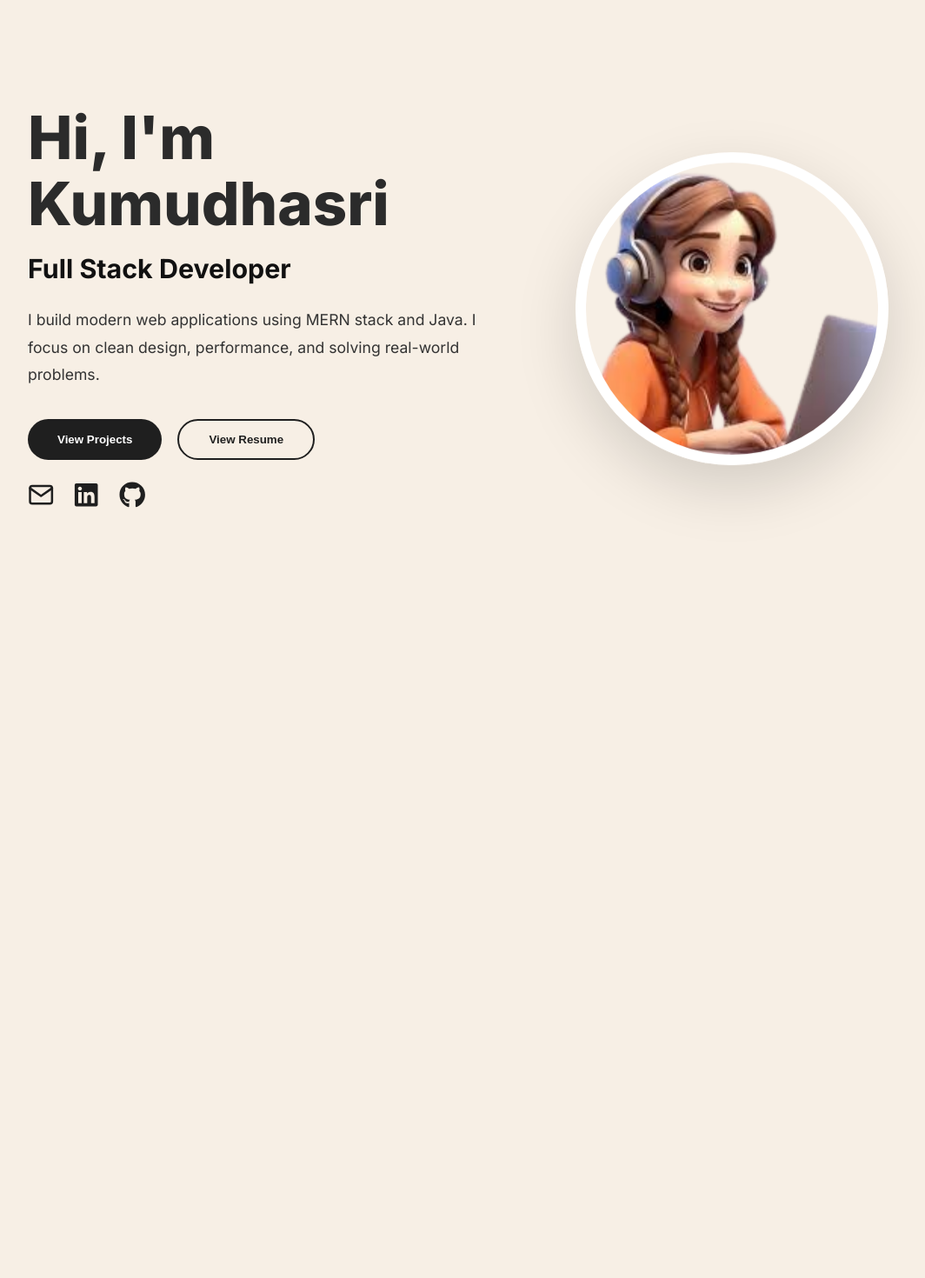
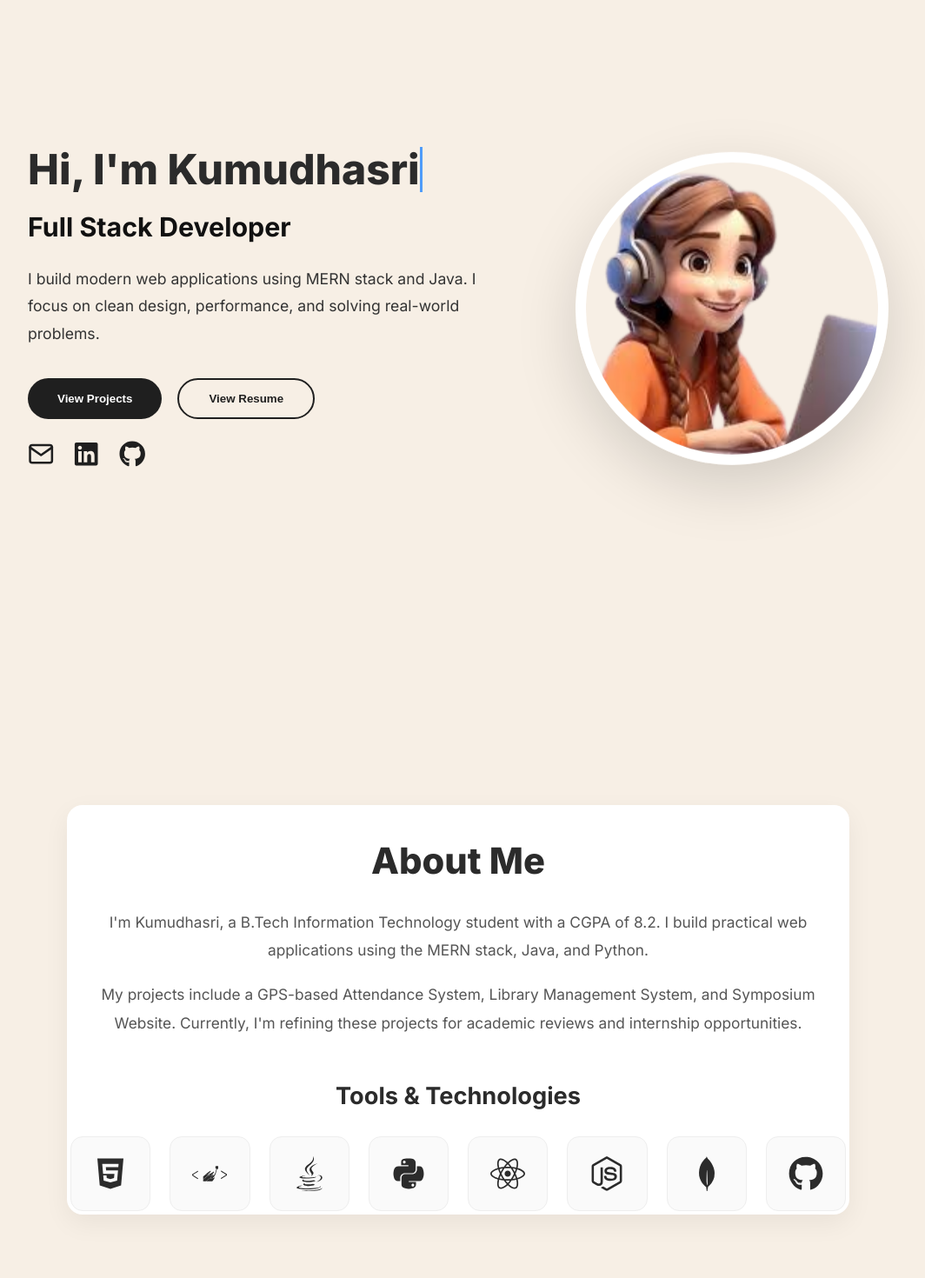
Before and after one commit to kumudha2029/Portfolio, a React (Vite) app: page / in a window 1280 px wide. Shown: the part 80-1550 px from the top of the page at 87% size, without its empty margins (113-1177 px from the left). Before the commit the page ends 800 px from the top, so only its background shows below. Built offline with nearby package versions, Linux system fonts and the light colour scheme.

Commit message:
FINAL HOST

```diff
--- a/src/App.jsx
+++ b/src/App.jsx
@@ -1,40 +1,74 @@
+import { createGlobalStyle } from "styled-components";
 import { Routes, Route } from "react-router-dom";
-import { createGlobalStyle } from "styled-components";
 
+import Navbar from "./components/Navbar";
 import Home from "./components/Home";
-import Navbar from "./components/Navbar";
 import About from "./components/About";
+import Projects from "./components/Projects";
 import Certifications from "./components/Certifications";
-import Projects from "./components/Projects";
 import Resume from "./components/Resume";
-
-/* ---------- GLOBAL STYLE (ONLY HERE) ---------- */
+import FadeInSection from "./components/FadeInSection";
 
 const GlobalStyle = createGlobalStyle`
+  html {
+    scroll-behavior: smooth;
+  }
+
   body {
     margin: 0;
     font-family: "Inter", sans-serif;
-    background: #f7efe5;   /* Cream background everywhere */
+    background: #f7efe5;
     color: #2b2b2b;
   }
 
   * {
     box-sizing: border-box;
   }
+
+  #about,
+  #projects,
+  #certifications {
+    padding: 120px 0;
+  }
 `;
+
+function MainPage() {
+  return (
+    <>
+      <Navbar />
+
+      <section id="home">
+        <Home />
+      </section>
+
+      <section id="about">
+        <FadeInSection>
+          <About />
+        </FadeInSection>
+      </section>
+
+      <section id="projects">
+        <FadeInSection>
+          <Projects />
+        </FadeInSection>
+      </section>
+
+      <section id="certifications">
+        <FadeInSection>
+          <Certifications />
+        </FadeInSection>
+      </section>
+    </>
+  );
+}
 
 function App() {
   return (
     <>
       <GlobalStyle />
-      <Navbar />
       <Routes>
-        <Route path="/" element={<Home />} />
-        <Route path="/Home" element={<Home />} />
-        <Route path="/About" element={<About />} />
-        <Route path="/Certifications" element={<Certifications />} />
-        <Route path="/Projects" element={<Projects />} />
-        <Route path="/Resume" element={<Resume />} />
+        <Route path="/" element={<MainPage />} />
+        <Route path="/resume" element={<Resume />} />
       </Routes>
     </>
   );
--- /dev/null
+++ b/src/components/FadeInSection.jsx
@@ -0,0 +1,47 @@
+import { useEffect, useRef, useState } from "react";
+import styled from "styled-components";
+
+const Wrapper = styled.div`
+  opacity: ${({ isVisible }) => (isVisible ? 1 : 0)};
+  transform: ${({ isVisible, direction }) =>
+    isVisible
+      ? "translateY(0) scale(1)"
+      : direction === "left"
+      ? "translateX(-60px) scale(0.95)"
+      : direction === "right"
+      ? "translateX(60px) scale(0.95)"
+      : "translateY(60px) scale(0.95)"};
+  filter: ${({ isVisible }) => (isVisible ? "blur(0px)" : "blur(6px)")};
+  transition: all 0.9s cubic-bezier(0.23, 1, 0.32, 1);
+  will-change: transform, opacity;
+`;
+
+function FadeInSection({ children, direction = "up" }) {
+  const domRef = useRef(null);
+  const [isVisible, setVisible] = useState(false);
+
+  useEffect(() => {
+    const observer = new IntersectionObserver(
+      ([entry]) => {
+        if (entry.isIntersecting) {
+          setVisible(true);
+        }
+      },
+      { threshold: 0.25 }
+    );
+
+    if (domRef.current) {
+      observer.observe(domRef.current);
+    }
+
+    return () => observer.disconnect();
+  }, []);
+
+  return (
+    <Wrapper ref={domRef} isVisible={isVisible} direction={direction}>
+      {children}
+    </Wrapper>
+  );
+}
+
+export default FadeInSection;
--- a/src/components/Home.jsx
+++ b/src/components/Home.jsx
@@ -55,25 +55,33 @@ const Hero = styled.section`
 const Left = styled.div`
   max-width: 540px;
 `;
+const typing = keyframes`
+  from { max-width: 0 }
+  to { max-width: 18ch }
+`;
 
-/* ---------- TEXT ---------- */
+const blink = keyframes`
+  0%, 100% { border-color: transparent; }
+  50% { border-color: #4f9cf9; }
+`;
 
 const Name = styled.h1`
-  font-size: 4.3rem;
+  font-size: 3rem;
   font-weight: 900;
   margin: 0;
   line-height: 1.1;
-  animation: ${fadeUp} 0.8s ease forwards;
 
-  @media (max-width: 900px) {
-    font-size: 3rem;
-  }
+  display: inline-block;
+  white-space: nowrap;
+  overflow: hidden;
 
-  @media (max-width: 500px) {
-    font-size: 2.3rem;
-  }
+  border-right: 3px solid #4f9cf9;
+
+  max-width: 0;
+  animation:
+    ${typing} 2s steps(18, end) forwards,
+    ${blink} 0.8s step-end infinite;
 `;
-
 const RoleBadge = styled.h2`
   font-size: 1.9rem;
   font-weight: 700;
@@ -123,6 +131,7 @@ const PrimaryButton = styled.button`
 const OutlineButton = styled.button`
   padding: 14px 34px;
   border-radius: 50px;
+  border-radius: 50px;
   border: 2px solid #1f1f1f;
   background: transparent;
   color: #1f1f1f;
@@ -170,15 +179,9 @@ const ImageWrapper = styled.div`
   overflow: hidden;
   border: 12px solid white;
   box-shadow: 0 25px 70px rgba(0,0,0,0.15);
-
   animation:
     ${fadeInScale} 1.2s ease forwards,
-    ${float} 6s ease-in-out infinite;
-
-  @media (max-width: 900px) {
-    width: 270px;
-    height: 270px;
-  }
+    ${float} 2s ease-in-out infinite;
 `;
 
 const ProfileImage = styled.img`
@@ -191,6 +194,13 @@ const ProfileImage = styled.img`
 
 function Home() {
   const navigate = useNavigate();
+
+  const scrollToSection = (id) => {
+    const section = document.getElementById(id);
+    if (section) {
+      section.scrollIntoView({ behavior: "smooth" });
+    }
+  };
 
   return (
     <Hero>
@@ -205,17 +215,17 @@ function Home() {
         </Description>
 
         <ButtonGroup>
-          <PrimaryButton onClick={() => navigate("/Projects")}>
+          <PrimaryButton onClick={() => scrollToSection("projects")}>
             View Projects
           </PrimaryButton>
 
-          <OutlineButton onClick={() => navigate("/Resume")}>
+          <OutlineButton onClick={() => navigate("/resume")}>
             View Resume
           </OutlineButton>
         </ButtonGroup>
 
         <ContactIcons>
-          <IconLink href="mailto:kumudha2920@gmail.com">
+          <IconLink href="mailto:kumudha2920@gmail.com" aria-label="Email">
             <FiMail />
           </IconLink>
 
@@ -223,6 +233,7 @@ function Home() {
             href="https://www.linkedin.com/in/kumudhasribalaji/"
             target="_blank"
             rel="noopener noreferrer"
+            aria-label="LinkedIn"
           >
             <FaLinkedin />
           </IconLink>
@@ -231,6 +242,7 @@ function Home() {
             href="https://github.com/kumudha2029"
             target="_blank"
             rel="noopener noreferrer"
+            aria-label="GitHub"
           >
             <FaGithub />
           </IconLink>
@@ -238,7 +250,7 @@ function Home() {
       </Left>
 
       <ImageWrapper>
-        <ProfileImage src="/girllaptop.png" alt="profile" />
+        <ProfileImage src="/girllaptop.png" alt="Kumudhasri profile" />
       </ImageWrapper>
     </Hero>
   );
--- a/src/components/Navbar.jsx
+++ b/src/components/Navbar.jsx
@@ -17,7 +17,7 @@ const NavBarContainer = styled.nav`
   align-items: center;
 `;
 
-/* ---------- LOGO SECTION ---------- */
+/* ---------- LOGO ---------- */
 
 const LogoWrapper = styled.div`
   display: flex;
@@ -71,9 +71,37 @@ const NavList = styled.ul`
 
 const NavItem = styled.li``;
 
-/* ---------- LINK ---------- */
+/* ---------- LINKS ---------- */
 
-const StyledLink = styled(NavLink)`
+const ScrollLink = styled.a`
+  color: #ffffff;
+  text-decoration: none;
+  font-weight: 500;
+  font-size: 1.05rem;
+  position: relative;
+  transition: 0.3s ease;
+
+  &:hover {
+    color: #61aede;
+  }
+
+  &::after {
+    content: "";
+    position: absolute;
+    left: 0;
+    bottom: -4px;
+    height: 2px;
+    width: 0%;
+    background: #61aede;
+    transition: width 0.3s ease;
+  }
+
+  &:hover::after {
+    width: 100%;
+  }
+`;
+
+const RouteLink = styled(NavLink)`
   color: #ffffff;
   text-decoration: none;
   font-weight: 500;
@@ -89,7 +117,6 @@ const StyledLink = styled(NavLink)`
     color: #61aede;
   }
 
-  /* Smooth underline */
   &::after {
     content: "";
     position: absolute;
@@ -107,7 +134,7 @@ const StyledLink = styled(NavLink)`
   }
 `;
 
-/* ---------- MOBILE MENU ICON ---------- */
+/* ---------- MOBILE ICON ---------- */
 
 const MenuIcon = styled.div`
   display: none;
@@ -127,45 +154,40 @@ function Navbar() {
 
   return (
     <NavBarContainer>
-
-      {/* Logo Section */}
       <LogoWrapper>
         <LogoCircle>K</LogoCircle>
         <LogoText>Kumudhasri</LogoText>
       </LogoWrapper>
 
-      {/* Mobile Menu Icon */}
       <MenuIcon onClick={() => setOpen(!open)}>
         {open ? <FaTimes /> : <FaBars />}
       </MenuIcon>
 
-      {/* Navigation Links */}
       <NavList open={open}>
         <NavItem>
-          <StyledLink to="/Home" onClick={() => setOpen(false)}>
+          <ScrollLink href="#home" onClick={() => setOpen(false)}>
             Home
-          </StyledLink>
+          </ScrollLink>
         </NavItem>
 
         <NavItem>
-          <StyledLink to="/About" onClick={() => setOpen(false)}>
+          <ScrollLink href="#about" onClick={() => setOpen(false)}>
             About
-          </StyledLink>
+          </ScrollLink>
         </NavItem>
 
         <NavItem>
-          <StyledLink to="/Projects" onClick={() => setOpen(false)}>
+          <ScrollLink href="#projects" onClick={() => setOpen(false)}>
             Projects
-          </StyledLink>
+          </ScrollLink>
         </NavItem>
 
         <NavItem>
-          <StyledLink to="/Certifications" onClick={() => setOpen(false)}>
+          <ScrollLink href="#certifications" onClick={() => setOpen(false)}>
             Certifications
-          </StyledLink>
+          </ScrollLink>
         </NavItem>
       </NavList>
-
     </NavBarContainer>
   );
 }
--- a/src/components/Resume.jsx
+++ b/src/components/Resume.jsx
@@ -1,7 +1,8 @@
 import React from "react";
 import styled from "styled-components";
+import { useNavigate } from "react-router-dom";
 import { FiMail } from "react-icons/fi";
-import { FaPhone, FaGithub, FaLinkedin, FaGlobe } from "react-icons/fa";
+import { FaPhone, FaGithub, FaLinkedin, FaGlobe, FaArrowLeft } from "react-icons/fa";
 import html2pdf from "html2pdf.js";
 
 /* ===== A4 Container ===== */
@@ -43,7 +44,6 @@ const SubHeader = styled.p`
 
 const ContactBlock = styled.div`
   display: grid;
-  grid-template-columns: 1fr;
   gap: 0.4rem;
   font-size: 0.85rem;
 
@@ -94,10 +94,12 @@ const EduRow = styled.div`
   font-size: 0.88rem;
 `;
 
-/* ===== Download Button ===== */
+/* ===== Buttons ===== */
 
 const ButtonWrapper = styled.div`
-  text-align: center;
+  display: flex;
+  justify-content: center;
+  gap: 20px;
   margin: 30px 0 60px;
 `;
 
@@ -116,9 +118,30 @@ const DownloadButton = styled.button`
   }
 `;
 
+const BackButton = styled.button`
+  background: transparent;
+  color: #111;
+  border: 2px solid #111;
+  padding: 10px 22px;
+  font-size: 0.9rem;
+  border-radius: 6px;
+  cursor: pointer;
+  transition: 0.3s;
+  display: flex;
+  align-items: center;
+  gap: 8px;
+
+  &:hover {
+    background: #111;
+    color: #fff;
+  }
+`;
+
 /* ===== Component ===== */
 
 const Resume = () => {
+
+  const navigate = useNavigate();
 
   const downloadPDF = () => {
     const element = document.getElementById("resume");
@@ -145,7 +168,6 @@ const Resume = () => {
           </div>
 
           <ContactBlock>
-
             <ContactLine>
               <FiMail />
               <ContactLink href="mailto:kumudha2920@gmail.com">
@@ -162,41 +184,28 @@ const Resume = () => {
 
             <ContactLine>
               <FaLinkedin />
-              <ContactLink
-                href="https://www.linkedin.com/in/kumudhasribalaji/"
-                target="_blank"
-                rel="noopener noreferrer"
-              >
+              <ContactLink href="https://www.linkedin.com/in/kumudhasribalaji/" target="_blank" rel="noopener noreferrer">
                 linkedin.com/in/kumudhasribalaji
               </ContactLink>
             </ContactLine>
 
             <ContactLine>
               <FaGithub />
-              <ContactLink
-                href="https://github.com/kumudha2029"
-                target="_blank"
-                rel="noopener noreferrer"
-              >
+              <ContactLink href="https://github.com/kumudha2029" target="_blank" rel="noopener noreferrer">
                 github.com/kumudha2029
               </ContactLink>
             </ContactLine>
 
             <ContactLine>
               <FaGlobe />
-              <ContactLink
-                href="https://portfolio-kumudhasris-projects.vercel.app/"
-                target="_blank"
-                rel="noopener noreferrer"
-              >
+              <ContactLink href="https://portfolio-kumudhasris-projects.vercel.app/" target="_blank" rel="noopener noreferrer">
                 kumudhaportfolio.app
               </ContactLink>
             </ContactLine>
-
           </ContactBlock>
         </Header>
 
-        {/* Executive Summary */}
+         {/* Executive Summary */}
 
         <Section>
           <SectionTitle>Executive Summary</SectionTitle>
@@ -307,6 +316,11 @@ const Resume = () => {
       </Container>
 
       <ButtonWrapper>
+        <BackButton onClick={() => navigate("/")}>
+          <FaArrowLeft />
+          Back
+        </BackButton>
+
         <DownloadButton onClick={downloadPDF}>
           Download as PDF
         </DownloadButton>
```
